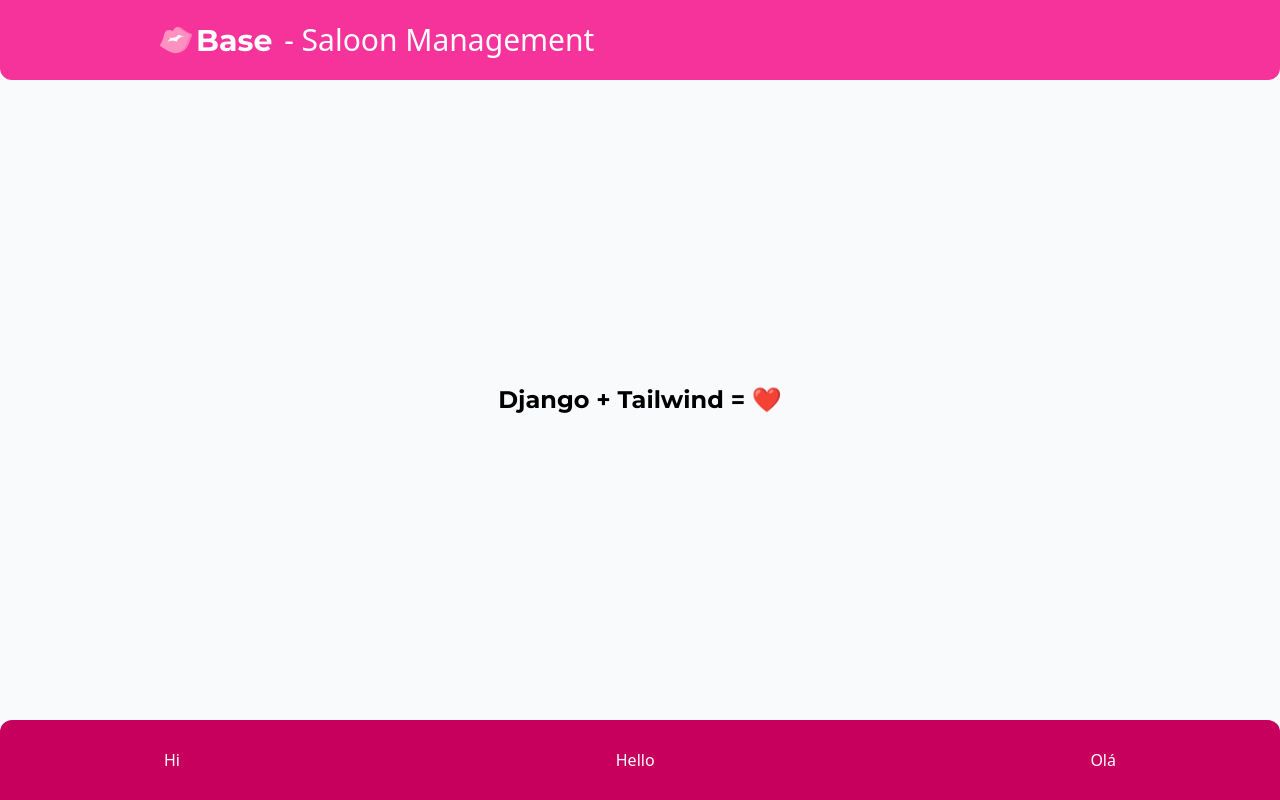
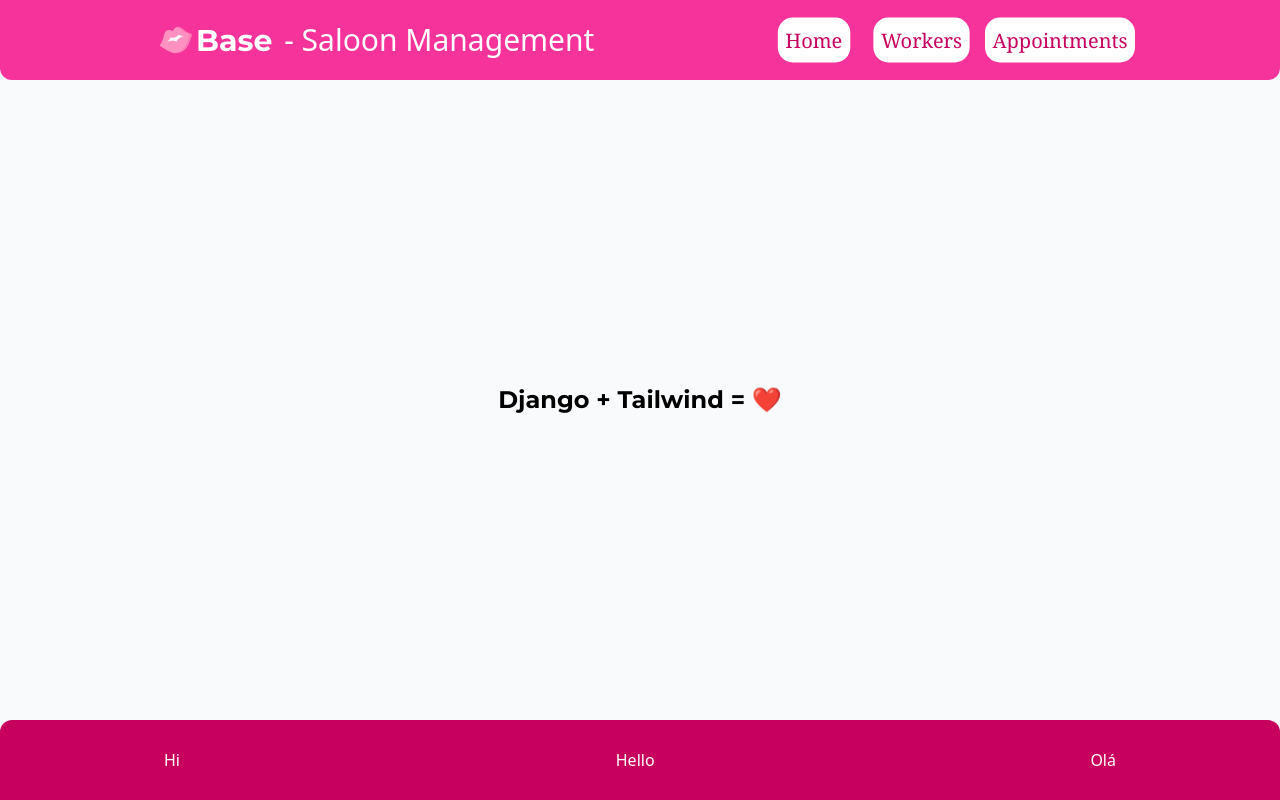
Before and after one commit to limatila/saloon-mgmt-app, a Django app: page /base in a window 1280 px wide. Run offline with Django 5.2, Linux system fonts and the light colour scheme; some libraries are stand-ins or nearby versions.

Commit message:
feat: added nav bar
can make it a menu later, not now...

```diff
--- a/src/saloon/static/css/dist/styles.css
+++ b/src/saloon/static/css/dist/styles.css
@@ -84,6 +84,7 @@
     --color-pink-300: oklch(82.3% 0.12 346.018);
     --color-pink-500: oklch(65.6% 0.241 354.308);
     --color-pink-700: oklch(52.5% 0.223 3.958);
+    --color-pink-800: oklch(45.9% 0.187 3.815);
     --color-gray-50: oklch(98.5% 0.002 247.839);
     --color-gray-300: oklch(87.2% 0.01 258.338);
     --color-gray-400: oklch(70.7% 0.022 261.325);
@@ -91,6 +92,8 @@
     --color-black: #000;
     --color-white: #fff;
     --spacing: 0.25rem;
+    --text-sm: 0.875rem;
+    --text-sm--line-height: calc(1.25 / 0.875);
     --text-xl: 1.25rem;
     --text-xl--line-height: calc(1.75 / 1.25);
     --text-2xl: 1.5rem;
@@ -354,6 +357,20 @@ header {
   & img, h1 {
     display: inline;
   }
+  & h1 {
+    @media (width < 40rem) {
+      font-size: var(--text-sm);
+      line-height: var(--tw-leading, var(--text-sm--line-height));
+    }
+  }
+  & img {
+    @media (width < 40rem) {
+      --tw-scale-x: 75%;
+      --tw-scale-y: 75%;
+      --tw-scale-z: 75%;
+      scale: var(--tw-scale-x) var(--tw-scale-y);
+    }
+  }
 }
 #mgmt-title {
   display: none;
@@ -362,6 +379,47 @@ header {
   }
   --tw-font-weight: var(--font-weight-light);
   font-weight: var(--font-weight-light);
+}
+#nav-bar {
+  display: flex;
+  justify-content: space-evenly;
+  & button {
+    border-style: var(--tw-border-style);
+    border-width: 2px;
+    border-color: var(--color-white);
+    background-color: var(--color-white);
+    color: var(--color-pink-700);
+    transition-property: color, background-color, border-color, outline-color, text-decoration-color, fill, stroke, --tw-gradient-from, --tw-gradient-via, --tw-gradient-to;
+    transition-timing-function: var(--tw-ease, var(--default-transition-timing-function));
+    transition-duration: var(--tw-duration, var(--default-transition-duration));
+    --tw-duration: 100ms;
+    transition-duration: 100ms;
+    @media (width < 40rem) {
+      --tw-scale-x: 90%;
+      --tw-scale-y: 90%;
+      --tw-scale-z: 90%;
+      scale: var(--tw-scale-x) var(--tw-scale-y);
+    }
+    @media (width >= 64rem) {
+      --tw-scale-x: 125%;
+      --tw-scale-y: 125%;
+      --tw-scale-z: 125%;
+      scale: var(--tw-scale-x) var(--tw-scale-y);
+    }
+  }
+  & button:hover {
+    background-color: var(--color-pink-800);
+    color: var(--color-white);
+  }
+  & button + button {
+    margin-left: calc(var(--spacing) * 1);
+    @media (width < 40rem) {
+      margin: calc(var(--spacing) * 0);
+    }
+    @media (width >= 64rem) {
+      margin-left: calc(var(--spacing) * 10);
+    }
+  }
 }
 section.main-content {
   display: flex;
@@ -648,6 +706,21 @@ div.workers-view div.grid div.worker > * {
   syntax: "*";
   inherits: false;
 }
+@property --tw-scale-x {
+  syntax: "*";
+  inherits: false;
+  initial-value: 1;
+}
+@property --tw-scale-y {
+  syntax: "*";
+  inherits: false;
+  initial-value: 1;
+}
+@property --tw-scale-z {
+  syntax: "*";
+  inherits: false;
+  initial-value: 1;
+}
 @property --tw-border-style {
   syntax: "*";
   inherits: false;
@@ -660,6 +733,9 @@ div.workers-view div.grid div.worker > * {
       --tw-tracking: initial;
       --tw-font-weight: initial;
       --tw-duration: initial;
+      --tw-scale-x: 1;
+      --tw-scale-y: 1;
+      --tw-scale-z: 1;
       --tw-border-style: solid;
     }
   }
--- a/src/saloon/templates/common/base.html
+++ b/src/saloon/templates/common/base.html
@@ -27,9 +27,7 @@
                         {{ title }}<span id="mgmt-title"> - Saloon Management</span>
                     </h1>
                 </div>
-                <nav>
-                    {% comment %} TODO {% endcomment %}
-                </nav>
+                {% include "common/nav-bar.html" %}
             </div>
         </header>
 
--- /dev/null
+++ b/src/saloon/templates/common/nav-bar.html
@@ -0,0 +1,24 @@
+<nav id="nav-bar">
+    {% if title != "Home" %}
+        <button><a href="{% url "home" %}">
+            Home
+        </a></button>
+    {% endif %}
+    {% if title != "Workers" %}
+    <button><a href="{% url "workers" %}">
+        Workers
+    </a></button>
+    {% endif %}
+    {% comment %} TODO finish clients page
+        {% if title != "Clients" %}
+            <button><a href="{% url "clients" %}">
+                Clients
+            </a></button>
+        {% endif %}
+    {% endcomment %}
+    {% if title != "Appointments" %}
+        <button><a href="{% url "appointments" %}">
+            Appointments
+        </a></button>
+    {% endif %}
+</nav>
```
Also changed, not shown: src/saloon/static_src/src/base.css (+22 -0 lines).
